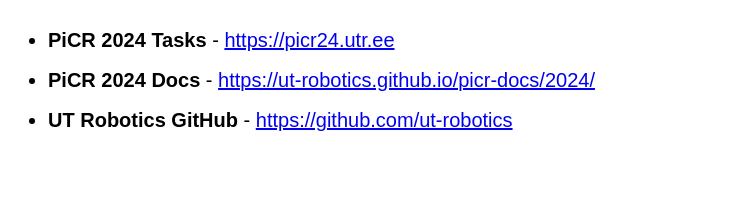
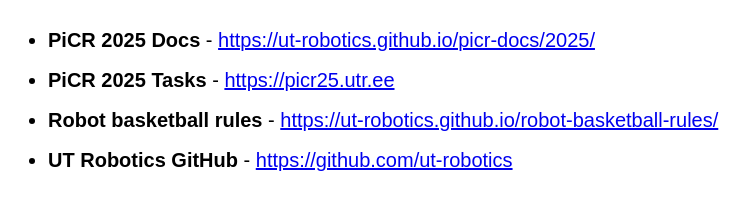
Before and after one commit to ReikoR/pwir-tasks, a website: page server-main/public/index.html in a window 1280 px wide. Shown: the whole page, without its empty margins (0-753 px from the left). Drawn offline with Linux system fonts and the light colour scheme.

Commit message:
Add robot basketball rules link to main page

```diff
--- a/server-main/public/index.html
+++ b/server-main/public/index.html
@@ -14,8 +14,9 @@
 </head>
 <body>
 <ul>
-    <li><b>PiCR 2024 Tasks</b> - <a href="https://picr24.utr.ee">https://picr24.utr.ee</a></li>
-    <li><b>PiCR 2024 Docs</b> - <a href="https://ut-robotics.github.io/picr-docs/2024/">https://ut-robotics.github.io/picr-docs/2024/</a></li>
+    <li><b>PiCR 2025 Docs</b> - <a href="https://ut-robotics.github.io/picr-docs/2025/">https://ut-robotics.github.io/picr-docs/2025/</a></li>
+    <li><b>PiCR 2025 Tasks</b> - <a href="https://picr24.utr.ee">https://picr25.utr.ee</a></li>
+    <li><b>Robot basketball rules</b> - <a href="https://ut-robotics.github.io/robot-basketball-rules/">https://ut-robotics.github.io/robot-basketball-rules/</a></li>
     <li><b>UT Robotics GitHub</b> - <a href="https://github.com/ut-robotics">https://github.com/ut-robotics</a></li>
 </ul>
 </body>
```
